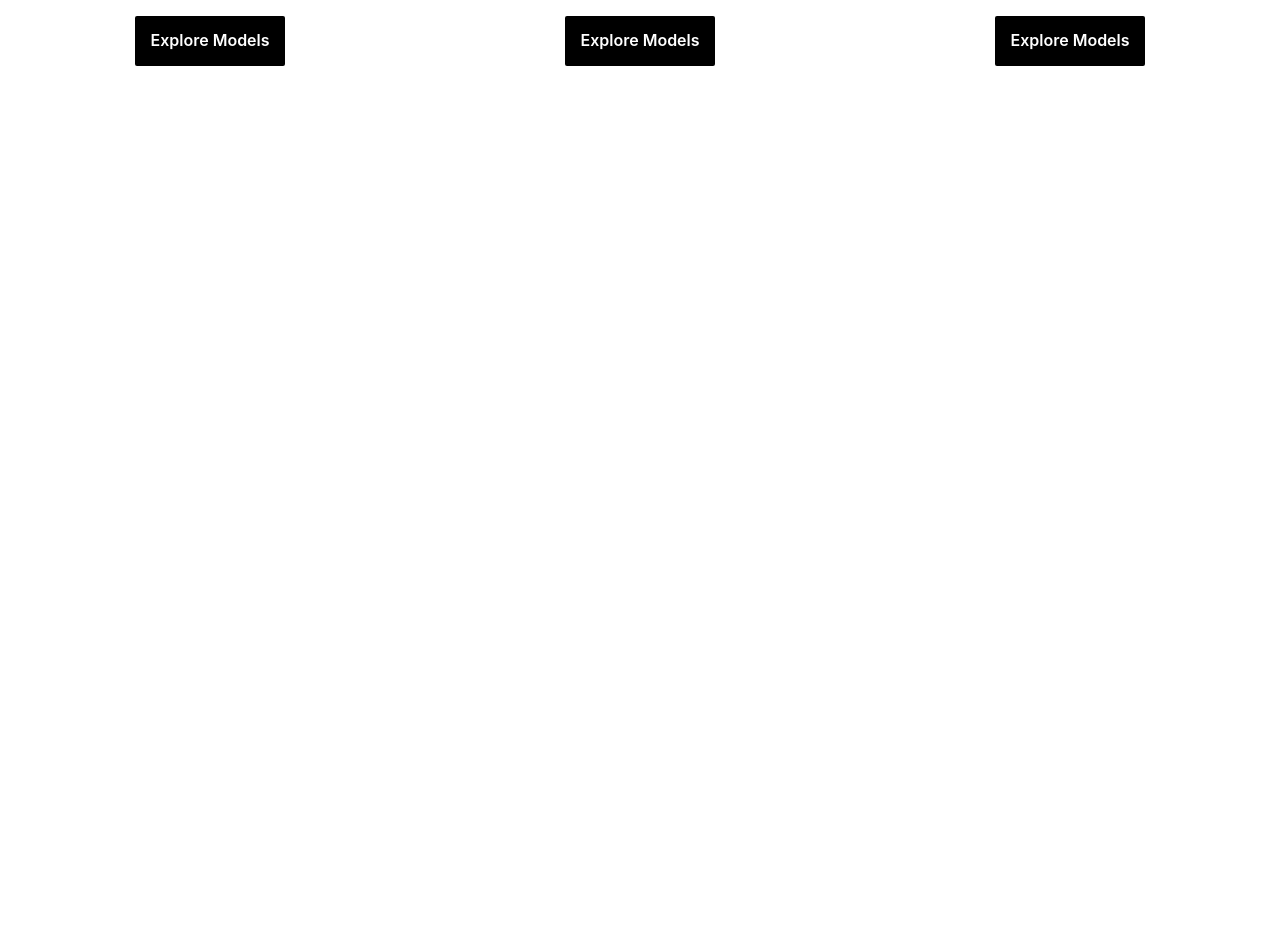
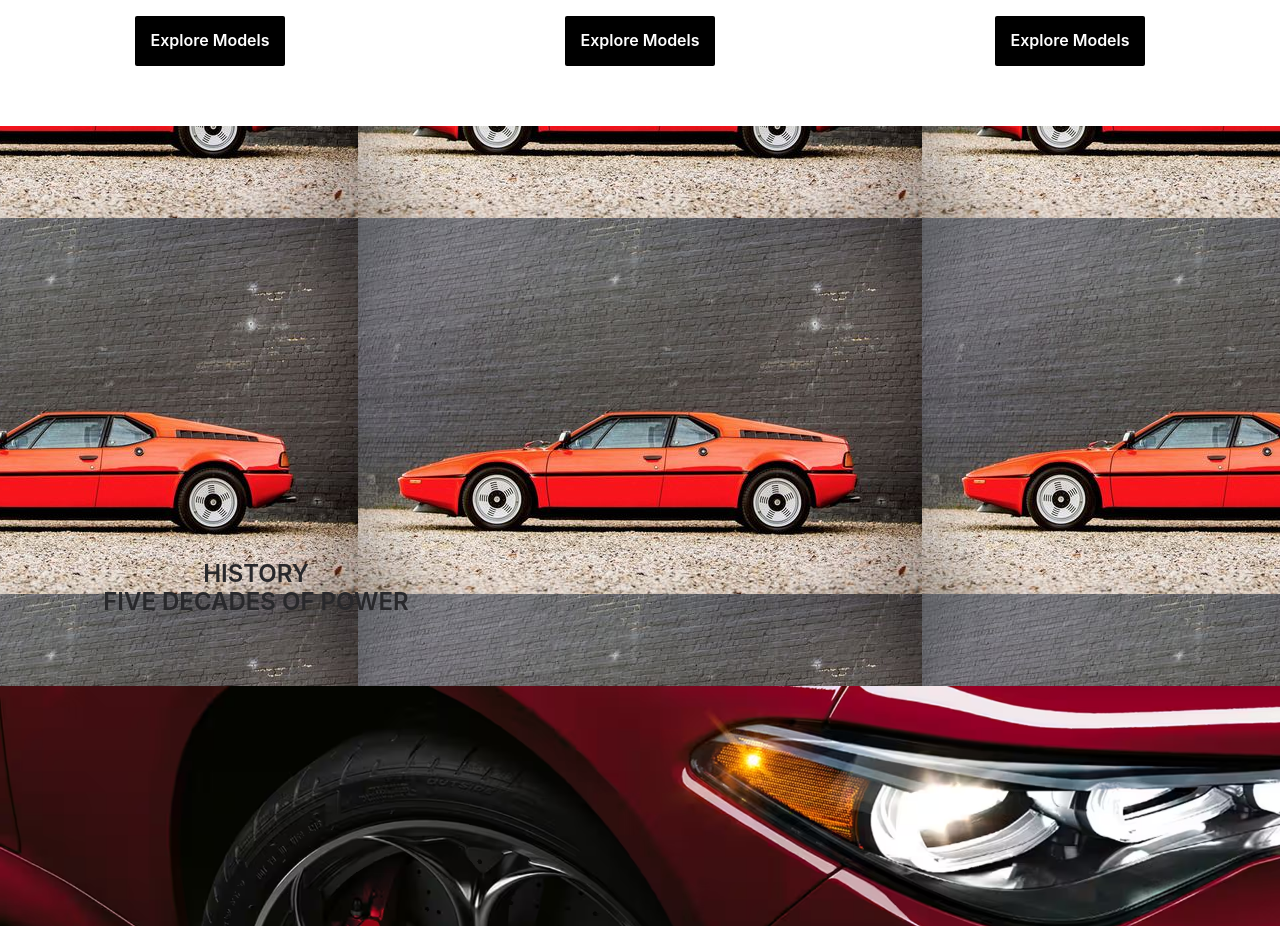
Before and after one commit to tahj11/Tahj-Car-Dealers, a React (Create React App) app in the folder client/: page / in a window 1280 px wide. Shown: the part 1600-2526 px from the top of the page. Before the commit the page ends 1726 px from the top, so only its background shows below. Built offline with nearby package versions, Linux system fonts and the light colour scheme.

Commit message:
mobile responsive

```diff
--- /dev/null
+++ b/client/src/components/AlphaRacer.jsx
@@ -0,0 +1,13 @@
+import React from "react";
+import AlphaRace from "../assets/alpha-racer.avif";
+import { Box, Image } from "@chakra-ui/react";
+
+const AlphaRacer = () => {
+  return (
+    <Box pos="relative">
+      <Image src={AlphaRace} alt="Alpharacer" position="absolute" />
+    </Box>
+  );
+};
+
+export default AlphaRacer;
--- a/client/src/components/HeroSection.jsx
+++ b/client/src/components/HeroSection.jsx
@@ -1,9 +1,10 @@
 import React from "react";
-import { Box, Button, Text } from "@chakra-ui/react";
+import { Box, Button, Text, useMediaQuery } from "@chakra-ui/react";
 import BMW_Logo from "../assets/BMW-logo.mp4";
 import Afla from "../assets/Alfa-Romeo-intro.mp4";
 
 const HeroSection = () => {
+  const [isMobile] = useMediaQuery("(max-width: 768px)");
   return (
     <Box height="90vh" width="100%" overflow="hidden" pos="relative">
       <video
@@ -24,18 +25,23 @@ const HeroSection = () => {
       <Box
         pos="absolute"
         color="white"
-        top="10%"
-        left="10"
-        fontSize="70px"
+        top={isMobile ? "10px" : "10%"}
+        left={isMobile ? "6" : "10"}
+        fontSize={isMobile ? "50px" : "70px"}
         fontWeight=""
         letterSpacing="1px"
-        lineHeight="80px"
+        lineHeight={isMobile ? "50px" : "80px"}
       >
         <h1>
           Alfa
           <br /> Romeo V12
         </h1>
-        <Text fontSize="25px" lineHeight="30px" mt="5rem">
+        <Text
+          fontSize={isMobile ? "18px" : "25px"}
+          lineHeight="30px"
+          mt={isMobile ? "3rem" : "5rem"}
+          mb={isMobile ? "2rem" : ""}
+        >
           Packed with power and made to maneuver, Alpha Romeo <br />
           excels on the track and in the street. And after four decades of
           thrills,
@@ -48,7 +54,7 @@ const HeroSection = () => {
           borderRadius="2px"
           padding="30px"
           variant="solid"
-          mt="4rem"
+          mt={isMobile ? "1.5rem" : "4rem"}
         >
           Explore Models
         </Button>
--- /dev/null
+++ b/client/src/components/History.jsx
@@ -0,0 +1,46 @@
+import React from "react";
+import { Box, Text } from "@chakra-ui/react";
+import BMW_M1 from "../assets/1980-m1.jpg";
+
+const History = () => {
+  return (
+    <Box position="relative">
+      <Box
+        backgroundImage={`url(${BMW_M1})`}
+        // backgroundSize="cover"
+        backgroundPosition="center"
+        // backgroundRepeat="no-repeat" // Prevent image repeat
+        height="70vh" // Set the desired height
+        width="100%"
+      >
+        {/* Text overlay */}
+        <Text
+          position="absolute"
+          top="80%"
+          left="20%"
+          transform="translate(-50%, -50%)"
+          color="#28282B"
+          textAlign="center"
+          fontSize="24px"
+          fontWeight="semibold"
+        >
+          HISTORY
+        </Text>
+        <Text
+          position="absolute"
+          top="85%"
+          left="20%"
+          transform="translate(-50%, -50%)"
+          color="#28282B"
+          textAlign="center"
+          fontSize="24px"
+          fontWeight="semibold"
+        >
+          FIVE DECADES OF POWER
+        </Text>
+      </Box>
+    </Box>
+  );
+};
+
+export default History;
--- a/client/src/components/Navbar.jsx
+++ b/client/src/components/Navbar.jsx
@@ -14,7 +14,13 @@ const Navbar = () => {
   const [isMobile] = useMediaQuery("(max-width: 768px)");
   return (
     <chakra.header id="header">
-      <Flex w="100%" px="20" py="5" align="center" justify="space-between">
+      <Flex
+        w="100%"
+        px={isMobile ? "5" : "20"}
+        py="5"
+        align="center"
+        justify="space-between"
+      >
         {/* Logo */}
         <Logo />
         {/* Nav Items */}
--- a/client/src/pages/Home.jsx
+++ b/client/src/pages/Home.jsx
@@ -3,6 +3,8 @@ import Navbar from "../components/Navbar";
 import HeroSection from "../components/HeroSection";
 import BmwLineUp from "../components/BmwLineUp";
 import Banner from "../components/Banner";
+import History from "../components/History";
+import AlphaRacer from "../components/AlphaRacer";
 
 const Home = () => {
   return (
@@ -11,6 +13,8 @@ const Home = () => {
       <HeroSection />
       <Banner />
       <BmwLineUp />
+      <History />
+      <AlphaRacer />
     </div>
   );
 };
```
Also changed, not shown: client/src/assets/alpha-racer.avif (added).
